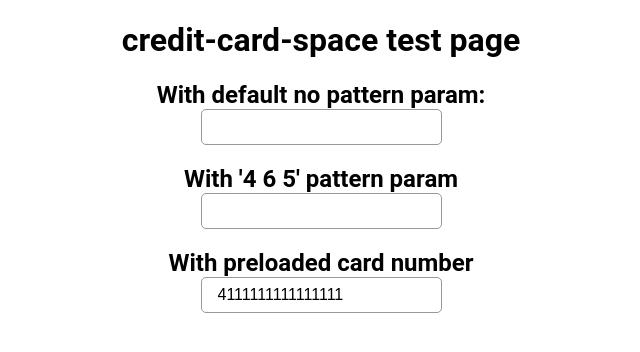
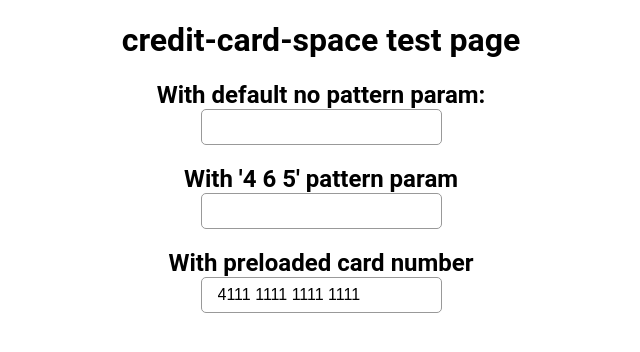
Before and after one commit to konclave/credit-card-space, a website: page docs/index.html in a window 1280 px wide. Shown: the full height of the page, 319-959 px from the left. Drawn offline with Linux system fonts and the light colour scheme.

Commit message:
chore: add built lib to dist, fix docs script link

```diff
--- a/docs/index.html
+++ b/docs/index.html
@@ -1,7 +1,7 @@
 <!DOCTYPE html>
 <html>
 <head>
-    <script src="https://konclave.github.io/credit-card-space/dist/credit-card-space.js"></script>
+    <script src="https://cdn.jsdelivr.net/gh/konclave/credit-card-space/dist/credit-card-space.js"></script>
     <style>
         body {
             font-family: 'PT Sans', 'Roboto', Arial, Helvetica, sans-serif;
```
Also changed, not shown: dist/credit-card-space.js.
